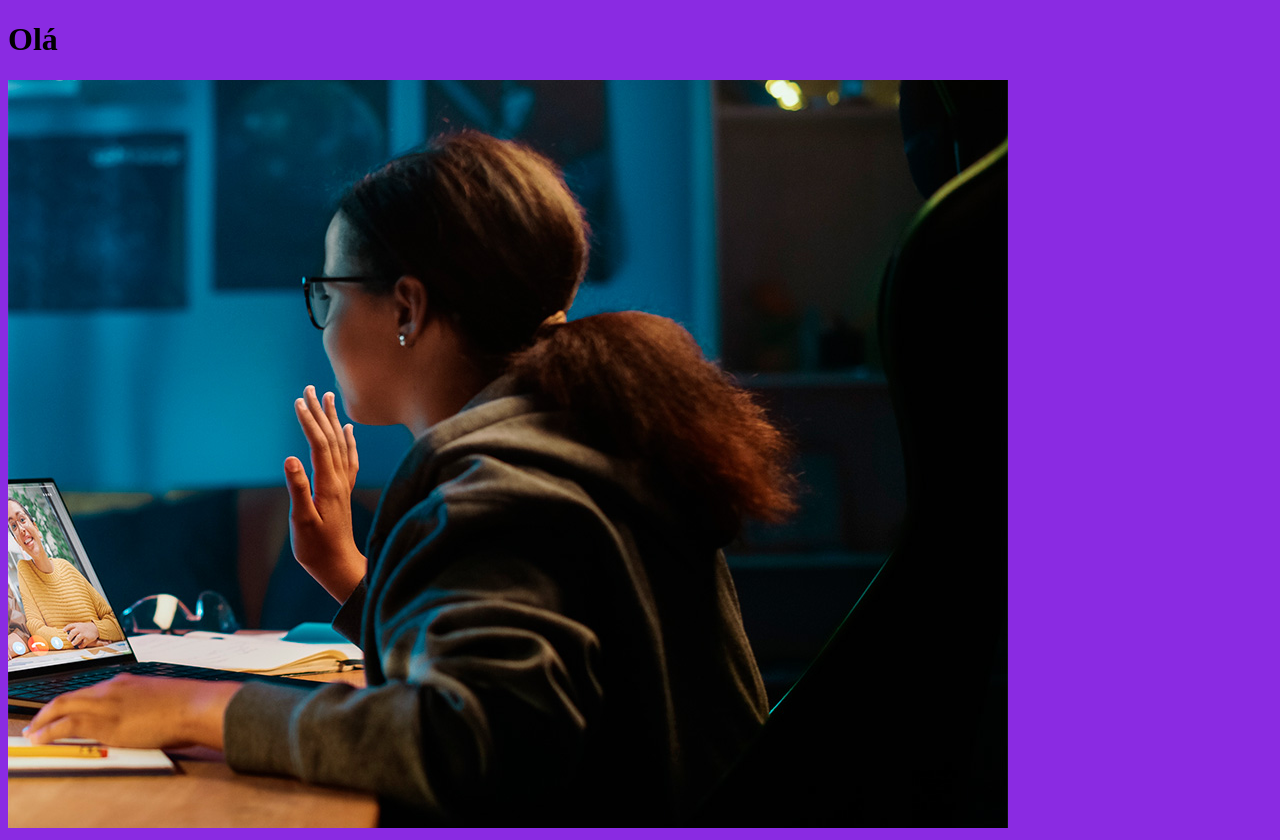
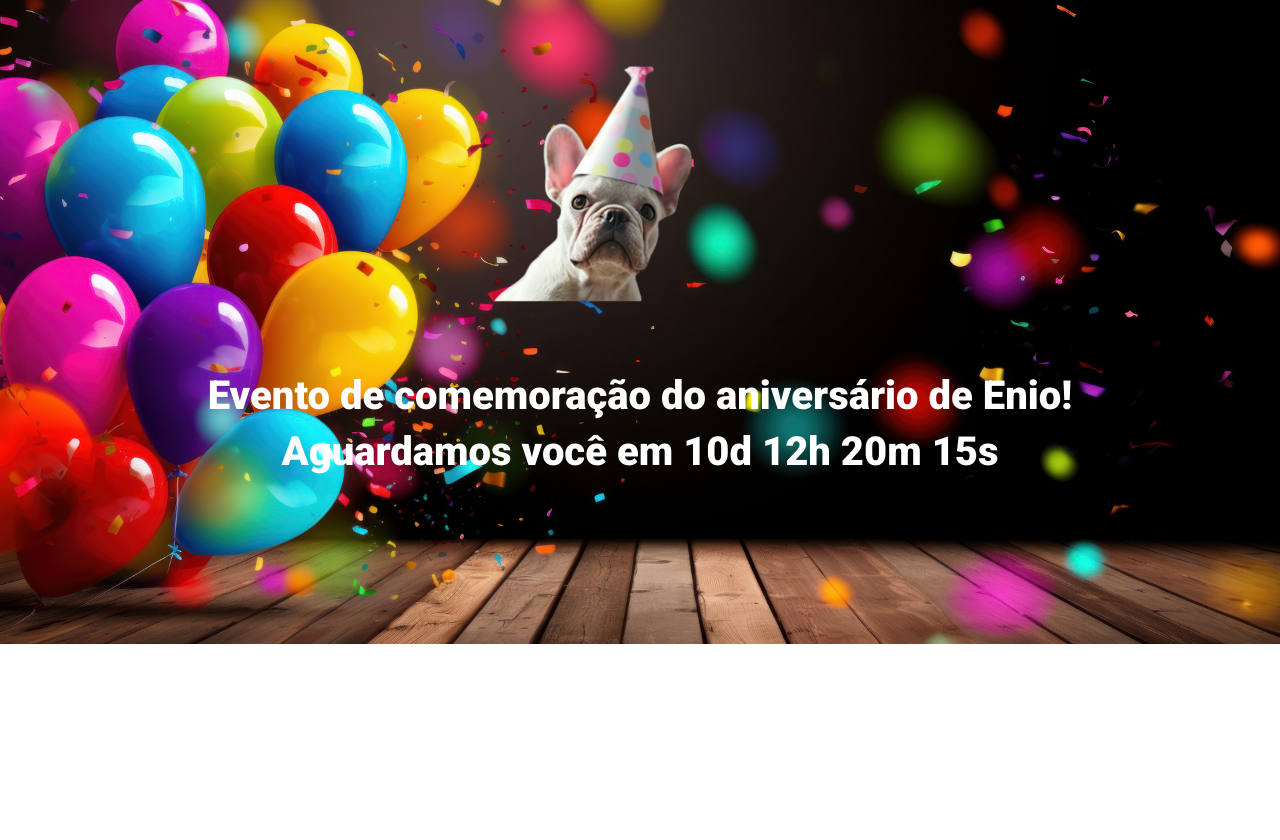
Before and after one commit to EnioSL/modulo22_parcel_aniversario, a website built with Parcel: page src/index.html in a window 1280 px wide. After the commit the page ends 800 px from the top, so only its background shows below. Built offline with nearby package versions, Linux system fonts and the light colour scheme.

Commit message:
criando o hero

```diff
--- a/src/index.html
+++ b/src/index.html
@@ -3,12 +3,21 @@
 <head>
     <meta charset="UTF-8">
     <meta name="viewport" content="width=device-width, initial-scale=1.0">
-    <title>Evento</title>
+    <title>Aniversário</title>
+    <link rel="preconnect" href="https://fonts.googleapis.com">
+    <link rel="preconnect" href="https://fonts.gstatic.com" crossorigin>
+    <link href="https://fonts.googleapis.com/css2?family=Roboto:ital,wght@0,400;0,700;0,900;1,100&display=swap" rel="stylesheet">
     <link rel="stylesheet" href="styles/main.scss">
 </head>
 <body>
-    <h1>Olá</h1>
-    <img src="./images/backend.png" alt="backend">
+    <header class="hero">
+        <div class="container">
+            <img class="hero__logo" src="./images/dog_1-transformed.png" alt="French Bulldog">
+            <p class="hero__text">
+                Evento de comemoração do aniversário de Enio! Aguardamos você em 10d 12h 20m 15s
+            </p>
+        </div>
+    </header>
     <script src="scripts/main.js"></script>
 </body>
 </html>
--- /dev/null
+++ b/src/styles/_hero.scss
@@ -0,0 +1,35 @@
+.hero {
+    padding-top: 64px;
+    padding-bottom: 100px;
+    background-image: url(../images/1920-birthday-party-balloon-background-illustration-ai-generative.jpg);
+    background-repeat: no-repeat;
+    background-size: cover;
+
+    &__text {
+        margin-top: 64px;
+        margin-bottom: 64px;
+        font-size: 40px;
+        line-height: 56px;
+        font-weight: 800;
+        text-align: center;
+    }
+
+    &__logo {
+        margin: 0 auto;
+        height: 240px;
+        display: block;
+    }
+
+    @media (max-width: 640px) {
+        padding: 40px 0;
+        &__logo {
+            height: 120px;
+        }
+
+        &__text {
+            font-size: 22px;
+            line-height: 24px;
+            margin: 24px 0;
+        }
+    }
+}
--- a/src/styles/main.scss
+++ b/src/styles/main.scss
@@ -1,3 +1,39 @@
-body{
-    background-color: blueviolet;
+@use 'hero';
+
+* {
+    margin: 0;
+    padding: 0;
+    box-sizing: border-box;
+    font-family: Roboto, sans-serif;
+    position: relative;
+    color: #fff;
+
+    .container {
+        position: relative;
+    }
+
+    &::before {
+        position: absolute;
+        top: 0;
+        left: 0;
+        width: 100%;
+        height: 100%;
+        background-color: #000;
+        content: '';
+        opacity: 0;
+    }
 }
+
+.container {
+    max-width: 960px;
+    width: 100%;
+    margin: 0 auto;
+
+    @media (max-width: 640px) {
+        max-width: 80%;
+    }
+
+    @media (max-width: 1024px) {
+        max-width: 90%;
+    }
+}
```
Also changed, not shown: src/images/1920-birthday-party-balloon-background-illustration-ai-generative.jpg (added), src/images/640-birthday-party-balloon-background-illustration-ai-generative.jpg (added), src/images/backend.png (deleted), src/images/data.png (deleted), src/images/dog_1-transformed.png (added), src/images/dog_1.jpg (added), src/images/ebac_logo.svg (deleted), src/images/frontend.png (deleted), src/images/fundo.png (deleted), src/images/ui-ux.png (deleted), 3 other files.
